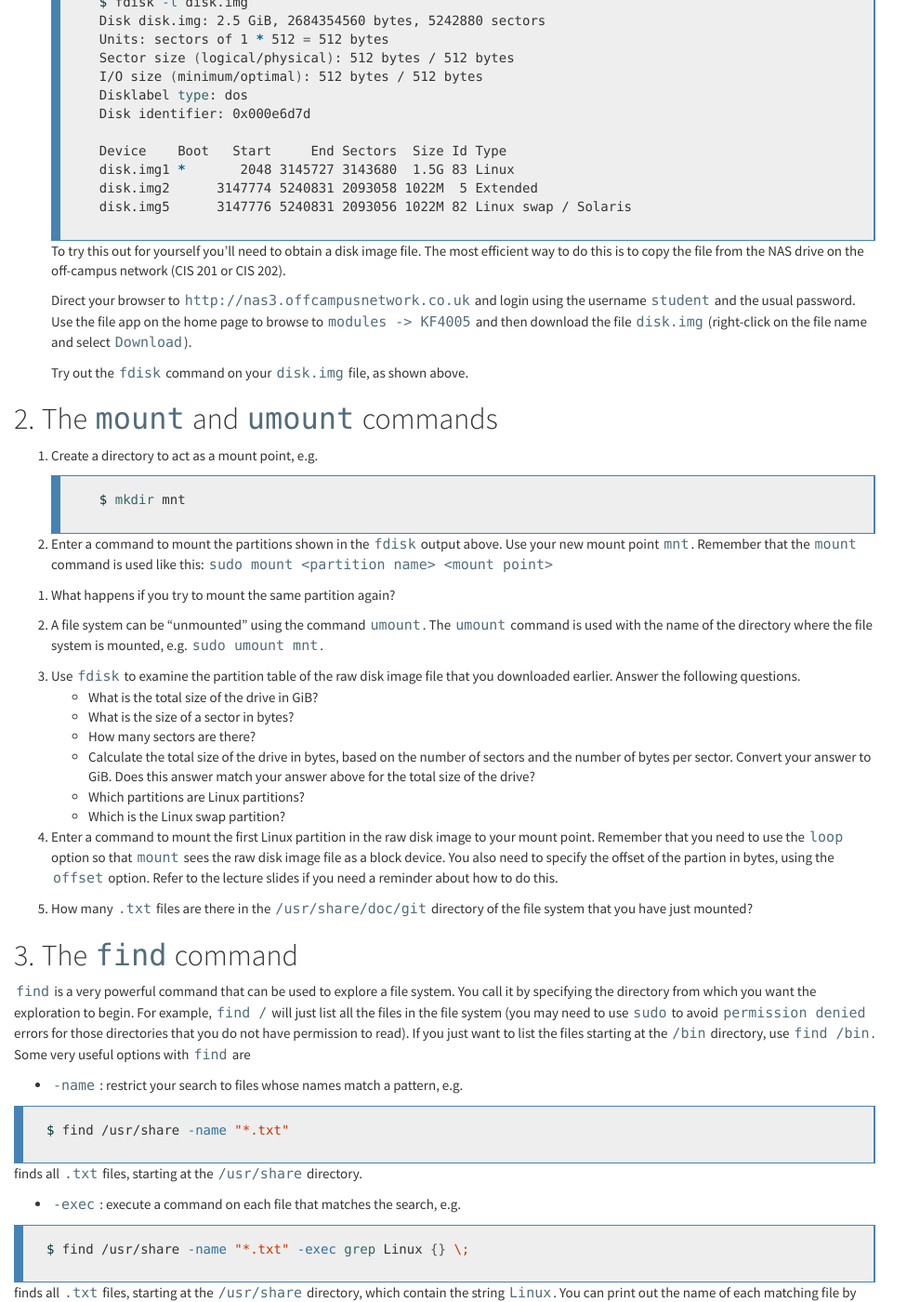
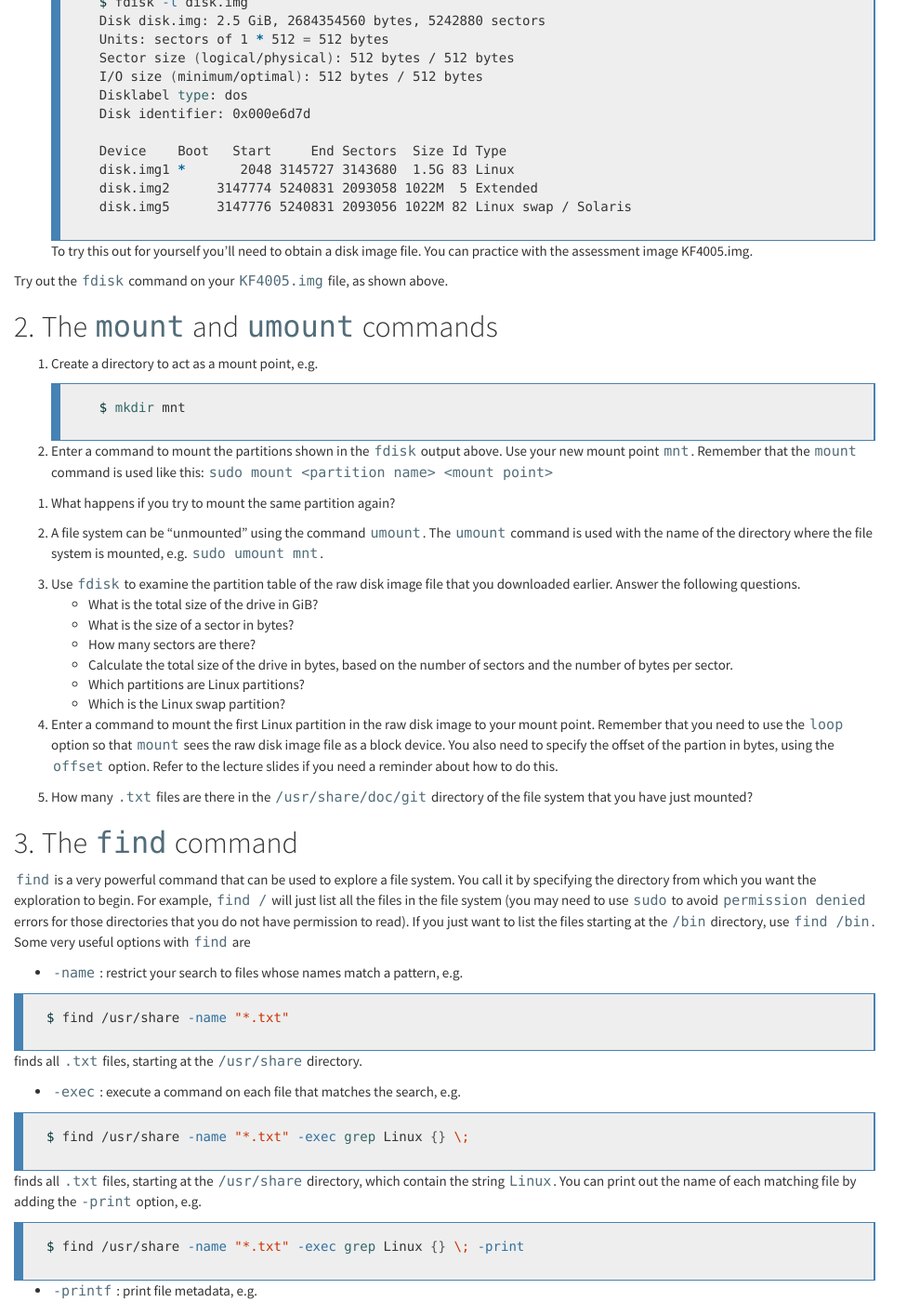
Before and after one commit to wkz20042008/kf4005, a Jekyll site: the page built from L09.md, in a window 1280 px wide and 1400 px high, scrolled down 1804 px. Shown: the whole window at 93% size, without its empty margins (0-990 px from the left). Built offline with Jekyll 4.4.1, drawn with Linux system fonts in a browser that asks for light colours; nearby versions of some CDN libraries.

Commit message:
Update L09.md

````diff
--- a/L09.md
+++ b/L09.md
@@ -86,7 +86,13 @@ something different when you do this on a machine in a different environment.
      ```
      {: .code}
 
-   To try this out for yourself you'll need to obtain a disk image file. The
+   To try this out for yourself you'll need to obtain a disk image file. You can practice with the assessment image KF4005.img.
+
+
+
+
+<!--
+   The
    most efficient way to do this is to copy the file from the NAS drive on the
    off-campus network (CIS 201 or CIS 202).
 
@@ -94,8 +100,9 @@ something different when you do this on a machine in a different environment.
    using the username `student` and the usual password. Use the file app on the
    home page to browse to `modules -> KF4005` and then download the file
    `disk.img` (right-click on the file name and select `Download`).
+-->
 
-   Try out the `fdisk` command on your `disk.img` file, as shown above.
+   Try out the `fdisk` command on your `KF4005.img` file, as shown above.
 
 ## The `mount` and `umount` commands
 
@@ -121,7 +128,7 @@ mounted, e.g. `sudo umount mnt`.
     * What is the total size of the drive in GiB?
     * What is the size of a sector in bytes?
     * How many sectors are there?
-    * Calculate the total size of the drive in bytes, based on the number of sectors and the number of bytes per sector. Convert your answer to GiB. Does this answer match your answer above for the total size of the drive?
+    * Calculate the total size of the drive in bytes, based on the number of sectors and the number of bytes per sector.
     * Which partitions are Linux partitions?
     * Which is the Linux swap partition?
 
````
